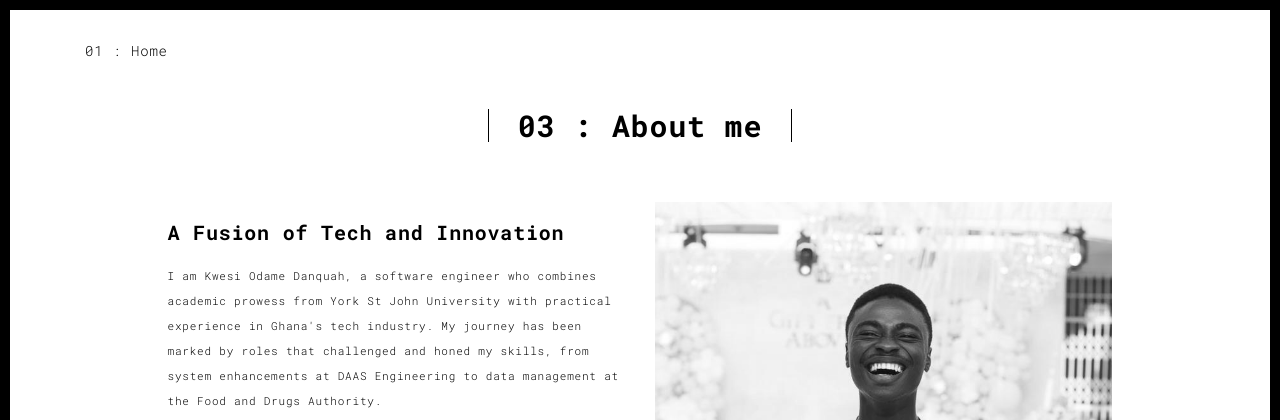
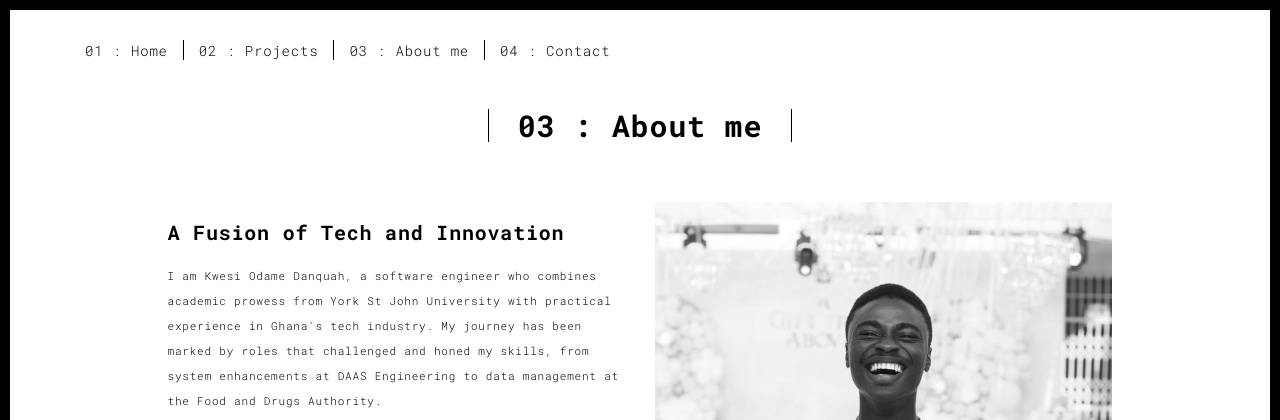
Before and after one commit to kwescon1/portfolio, a Flask app: page /about in a window 1280 px wide. Shown: the top 420 px of the page. Run offline with Flask 3, Linux system fonts and the light colour scheme; some libraries are stand-ins or nearby versions.

Commit message:
General code refactoring

```diff
--- a/app/templates/layouts/base.html
+++ b/app/templates/layouts/base.html
@@ -61,7 +61,15 @@
               <li>
                 <a href="{{ url_for('main.index') }}" title="">01 : Home</a>
               </li>
-
+              <li>
+               <a href="{{ url_for('projects.index') }}" title="">02 : Projects</a>
+              </li>
+              <li>
+                <a href="{{ url_for('main.about') }}" title="">03 : About me</a>
+              </li>
+              <li>
+                <a href="{{ url_for('main.contact') }}" title="">04 : Contact</a>
+              </li>
             </ul>
           </div>
         </div>
```
